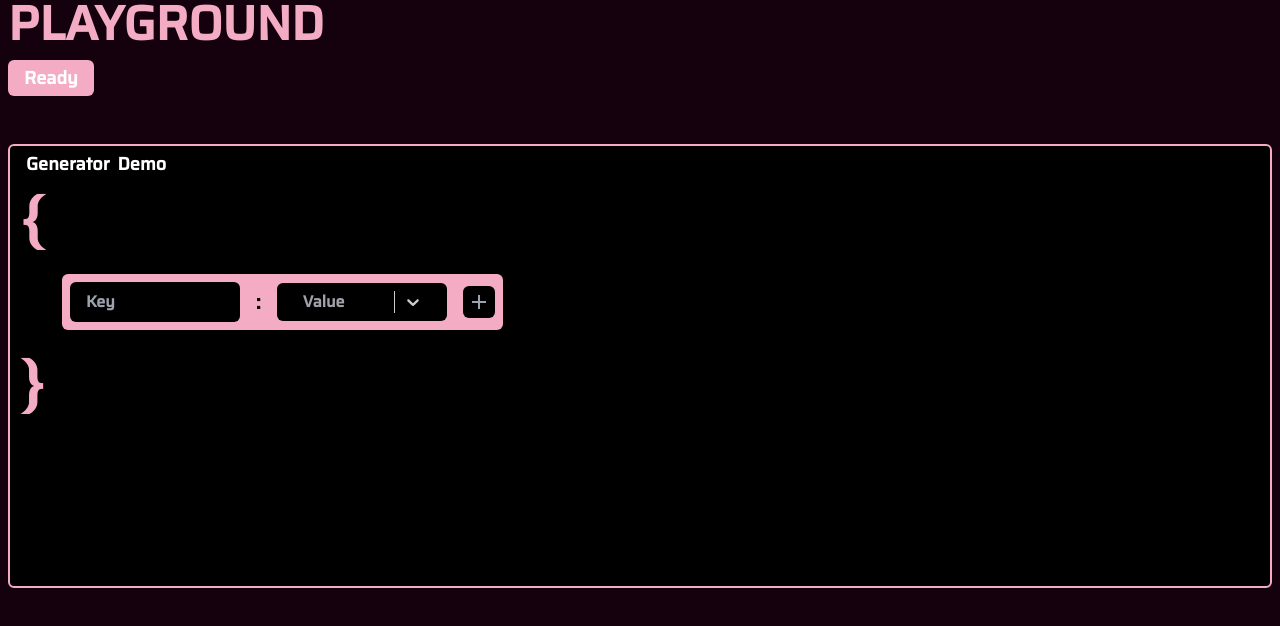
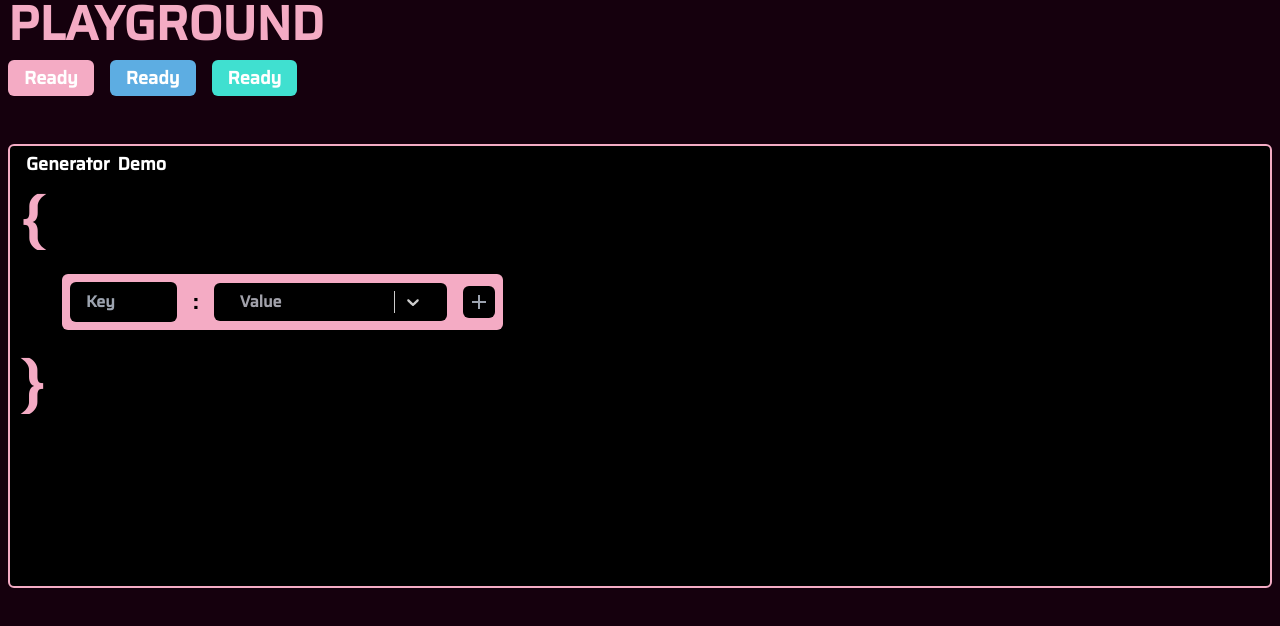
Before and after one commit to zarif007/DDPayload, a Next.js app in the folder ddpayload/: page /generator/1 in a window 1280 px wide. Shown: the top 626 px of the page. Built offline with nearby package versions, Linux system fonts and the light colour scheme.

Commit message:
Fixed array part

```diff
--- a/ddpayload/components/AddNewObject.tsx
+++ b/ddpayload/components/AddNewObject.tsx
@@ -1,4 +1,4 @@
-import React, { useState } from "react";
+import React, { useEffect, useState } from "react";
 import { RiAddLine } from "react-icons/ri";
 import Select from 'react-select'
 
@@ -7,6 +7,14 @@ import Select from 'react-select'
 const AddNewObject = ({ handleAddChild, parent }: any) => {
   const [currentPair, setCurrentPair] = useState<{key: string;value: string;}>({ key: "", value: "" });
 
+  useEffect(() => {
+    if(parent && parent[1]?.type === 'array') {
+      setCurrentPair({ key: Object.entries(parent[1].children).length.toString(), value: "" })
+    }
+
+
+
+  }, [parent])
 
   const options = [
     { value: 'Random_Text', label: 'Random_Text' },
@@ -44,9 +52,15 @@ const AddNewObject = ({ handleAddChild, parent }: any) => {
 
   return (
     <div className="flex flex-row p-2 m-1 bg-[#F4ABC4] rounded-md gap-4 w-fit justify-center items-center my-2">
-      <input
+
+      <div>
+      {
+        parent[1]?.type === 'array' ? <div
+          className={`w-full px-4 py-2 focus:outline-none bg-black text-md font-bold text-white rounded-md`}>
+            {currentPair.key}
+        </div> : <input
           type="key"
-        className="w-full px-4 py-2 focus:outline-none bg-black text-md font-bold text-white rounded-md"
+          className={`w-full px-4 py-2 focus:outline-none bg-black text-md font-bold text-white rounded-md`}
           placeholder="Key"
           onChange={(e) => {
             const updated = currentPair;
@@ -54,7 +68,16 @@ const AddNewObject = ({ handleAddChild, parent }: any) => {
             setCurrentPair(updated);
           }}
         />
-      <p className="font-bold text-xl">:</p>
+      }
+      </div>
+
+      <p className="font-bold text-xl">
+        {
+          parent[1]?.type === 'array' ? '=' : ':'
+        }
+      </p>
+
+
       <Select
         name={'Value'}
         options={options}
@@ -82,7 +105,7 @@ const AddNewObject = ({ handleAddChild, parent }: any) => {
         <RiAddLine
           className="w-6 h-6 text-gray-400"
           onClick={() => {
-            handleAddChild(parent, currentPair);
+            handleAddChild(parent[0], currentPair);
             setCurrentPair({ key: "", value: "" });
           }}
         />
--- a/ddpayload/components/DisplayAddedChild.tsx
+++ b/ddpayload/components/DisplayAddedChild.tsx
@@ -2,28 +2,30 @@ import React, { useEffect, useState } from "react";
 import { RiSettings2Line } from "react-icons/ri";
 import AddNewObject from "./AddNewObject";
 
-const colors = ["#F4ABC4", "#5DADE2", "#40E0D0"];
+// const colors = ["#F4ABC4", "#5DADE2", "#40E0D0"];
 
-const DisplayAddedChild = ({ data, handleAddChild }: any) => {
+
+const colors = ["#F4ABC4", "#F4ABC4", "#F4ABC4"];
+
+const DisplayAddedChild = ({ data, handleAddChild, parent }: any) => {
 
   return (
     <>
       {data === undefined
         ? "loading"
         : Object.entries(data).map((fData: any) => {
-            return <RenderChild key={fData[0]} handleAddChild={handleAddChild} fData={fData} />;
+            return <RenderChild key={fData[0]} handleAddChild={handleAddChild} fData={fData} parent={parent} />;
           })}
     </>
   );
 };
 
-const RenderChild = ({ fData, handleAddChild }: any) => {
+const RenderChild = ({ fData, handleAddChild, parent }: any) => {
 
   const [color, setColor] = useState<string>(colors[fData[1].counter % colors.length]);
 
   useEffect(() => {
     setColor(colors[fData[1].counter % colors.length]);
-    console.log(color, colors[fData[1].counter % colors.length])
   }, [fData])
 
   return (
@@ -39,7 +41,7 @@ const RenderChild = ({ fData, handleAddChild }: any) => {
           <div className="w-full px-4 py-1 focus:outline-none bg-black text-md font-bold text-white rounded-md">
             {fData[1].key}
           </div>
-          <p className="font-bold text-xl">:</p>
+          <p className="font-bold text-xl">{parent[1]?.type === 'array' ? '=' : ':'}</p>
           <div className="w-full px-4 py-1 focus:outline-none bg-black text-md font-bold text-white rounded-md">
             {fData[1].value}
           </div>
@@ -50,14 +52,14 @@ const RenderChild = ({ fData, handleAddChild }: any) => {
           </div>
         </div>
         <div>
-          {fData[1]?.value?.includes("Array") ||
-          fData[1]?.value?.includes("Object") ? (
+          {fData[1]?.type === 'array'  ||
+          fData[1]?.type === 'object' ? (
             <span
               className={`text-[${
                 color
               }] font-semibold text-5xl pl-2`}
             >
-              {fData[1]?.value?.includes("Object") ? "{" : "["}
+              {fData[1]?.type === 'object' ? "{" : "["}
             </span>
           ) : (
             <span
@@ -79,23 +81,24 @@ const RenderChild = ({ fData, handleAddChild }: any) => {
               <DisplayAddedChild
                 handleAddChild={handleAddChild}
                 data={fData[1].children}
+                parent={fData}
               />
             </div>
           </>
         )}
 
-      {(fData[1]?.value?.includes("Array") ||
+      {(fData[1]?.type === 'array'  ||
         fData[1]?.value?.includes("Object")) && (
         <>
           <div className="m-2 ml-8 block">
-            <AddNewObject handleAddChild={handleAddChild} parent={fData[0]} />
+            <AddNewObject handleAddChild={handleAddChild} parent={fData} />
           </div>
           <span
             className={`text-[${
               color
             }] font-semibold text-5xl`}
           >
-            {fData[1]?.value?.includes("Object") ? "}," : "],"}
+            {fData[1]?.type === 'object' ? "}," : "],"}
           </span>
         </>
       )}
--- a/ddpayload/pages/generator/[id].tsx
+++ b/ddpayload/pages/generator/[id].tsx
@@ -49,7 +49,17 @@ const Generator = () => {
     console.log(data)
   }
 
-  const findParent = (parent: string, updatedData: any, currentPair: any, keyId: string) => {
+  const findParentAndAdd = (parent: string, updatedData: any, currentPair: any, keyId: string) => {
+
+
+    let type: string = "";
+
+        if(currentPair.value.includes("Array"))
+          type = 'array'
+        else if(currentPair.value.includes("Object"))
+          type = 'object'
+        else
+          type = 'string'
 
     if (parent === "") {
       updatedData[keyId] = {
@@ -59,6 +69,7 @@ const Generator = () => {
 
         },
         counter: 0,
+        type,
       };
 
       return;
@@ -76,7 +87,8 @@ const Generator = () => {
           children: {
 
           },
-          counter: ud[1].counter + 1
+          counter: ud[1].counter + 1,
+          type,
         }
 
         Object.assign(ud[1].children, ok)
@@ -84,7 +96,7 @@ const Generator = () => {
       }
 
       Object.entries(ud[1].children).length > 0 &&
-        findParent(parent, ud[1].children, currentPair, keyId);
+        findParentAndAdd(parent, ud[1].children, currentPair, keyId);
     })
   }
 
@@ -95,7 +107,7 @@ const Generator = () => {
     const uid = new ShortUniqueId();
     const keyId = uid();
 
-    findParent(parent, updatedData, currentPair, keyId);
+    findParentAndAdd(parent, updatedData, currentPair, keyId);
 
     setData(updatedData);
     arrayFiedData();
@@ -127,7 +139,13 @@ const Generator = () => {
       </div>
 
       <button className="px-4 py-1 m-2 bg-[#F4ABC4] rounded-md font-semibold text-lg mt-3 mb-0"
-      onClick={ready}>Ready</button>
+        onClick={ready}>Ready</button>
+
+      <button className="px-4 py-1 m-2 bg-[#5DADE2] rounded-md font-semibold text-lg mt-3 mb-0"
+        onClick={ready}>Ready</button>
+
+      <button className="px-4 py-1 m-2 bg-[#40E0D0] rounded-md font-semibold text-lg mt-3 mb-0"
+        onClick={ready}>Ready</button>
 
       <div className="border-2 my-12 min-h-fit  border-[#F4ABC4] rounded-md overflow-x-auto mx-2 pb-40 bg-black">
         <div className="flex space-x-2 font-semibold m-1 text-lg mx-4">
@@ -138,9 +156,9 @@ const Generator = () => {
         <p className={styles.curleyBraces}>{`{`}</p>
         <main className="m-6 ml-12 text-black">
           {
-            arrayfiedData.length > 0 ? <DisplayAddedChild handleAddChild={handleAddChild} data={data} /> : <></>
+            arrayfiedData.length > 0 ? <DisplayAddedChild handleAddChild={handleAddChild} data={data} parent={['']} /> : <></>
           }
-          <AddNewObject handleAddChild={handleAddChild} parent={''} />
+          <AddNewObject handleAddChild={handleAddChild} parent={['']} />
         </main>
         <p className={styles.curleyBraces}>{`}`}</p>
       </div>
```
Lines whose indentation alone changed are shown as unchanged.
